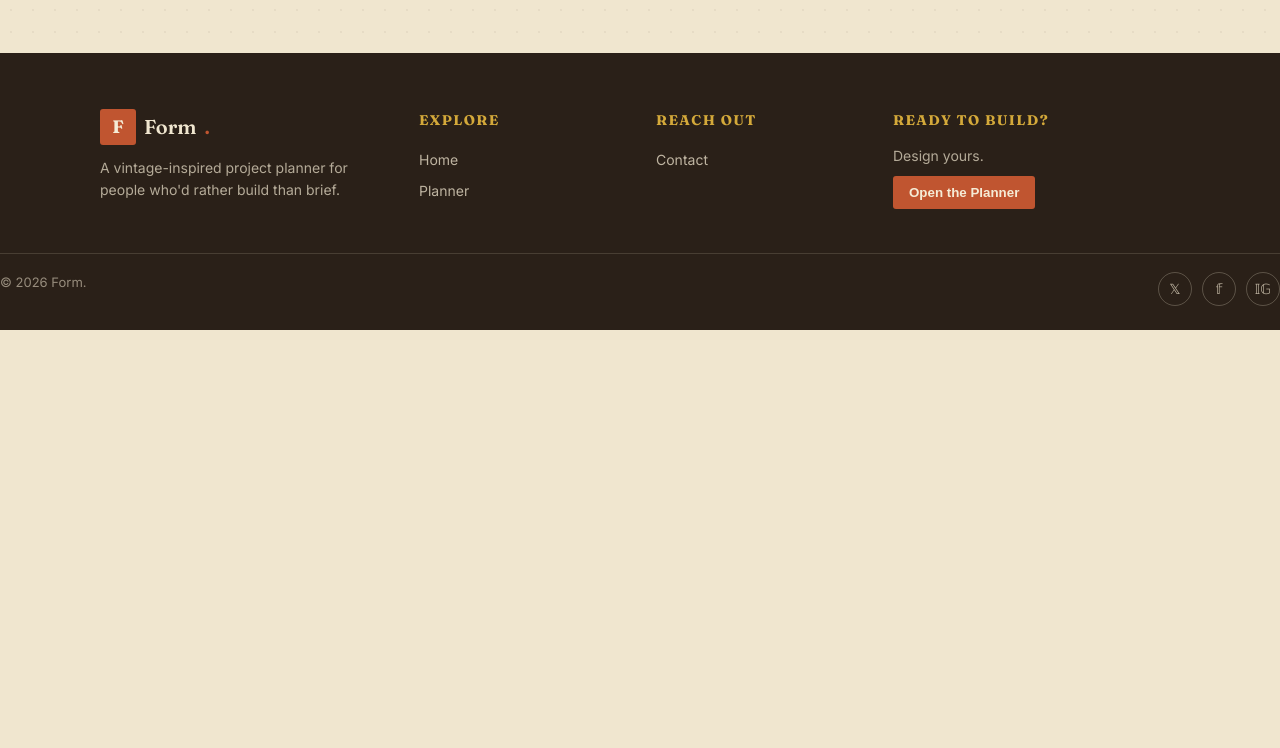
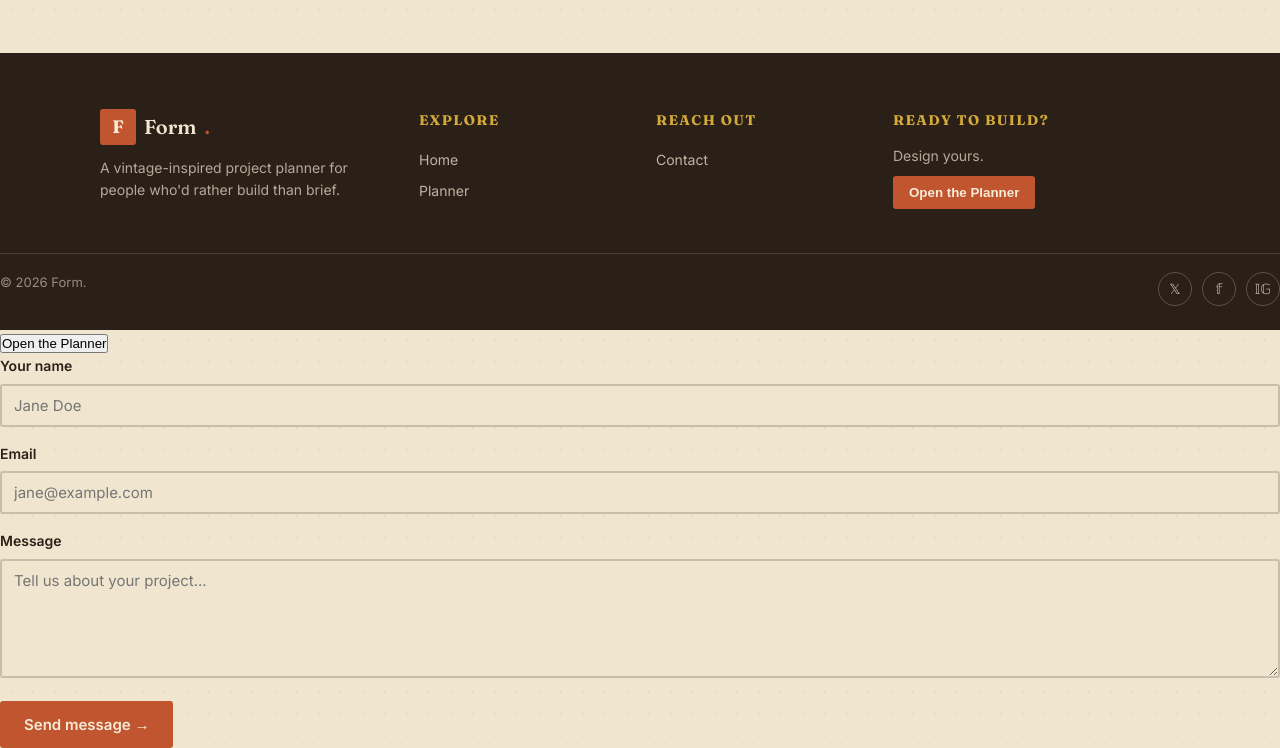
Before and after one commit to fayeabacajan4-wq/Form, a plain HTML site: page contact.html in a window 1280 px wide. Shown: the part 727-1475 px from the top of the page. Before the commit the page ends 1057 px from the top, so only its background shows below. Drawn offline with Linux system fonts and the light colour scheme.

Commit message:
Update contact.html

```diff
--- a/contact.html
+++ b/contact.html
@@ -83,3 +83,56 @@
 <script src="script.js"></script>
 </body>
 </html>
+
+<button onclick="window.location.href='planner.html'">
+    Open the Planner
+</button>
+
+<div class="ok"></div>
+
+
+<!-- CONTACT FORM -->
+<div id="contact-success" class="success-box" style="display:none;">
+    Thanks! Your message is on its way — we'll reply within a working day.
+</div>
+
+<form id="contactForm">
+
+    <div class="form-field">
+        <label>Your name</label>
+        <input
+            id="name"
+            name="name"
+            type="text"
+            placeholder="Jane Doe"
+            required
+        >
+    </div>
+
+    <div class="form-field">
+        <label>Email</label>
+        <input
+            id="email"
+            name="email"
+            type="email"
+            placeholder="jane@example.com"
+            required
+        >
+    </div>
+
+    <div class="form-field">
+        <label>Message</label>
+        <textarea
+            id="message"
+            name="message"
+            rows="5"
+            placeholder="Tell us about your project..."
+            required
+        ></textarea>
+    </div>
+
+    <button class="btn btn-primary" type="submit">
+        Send message →
+    </button>
+
+</form>
```
